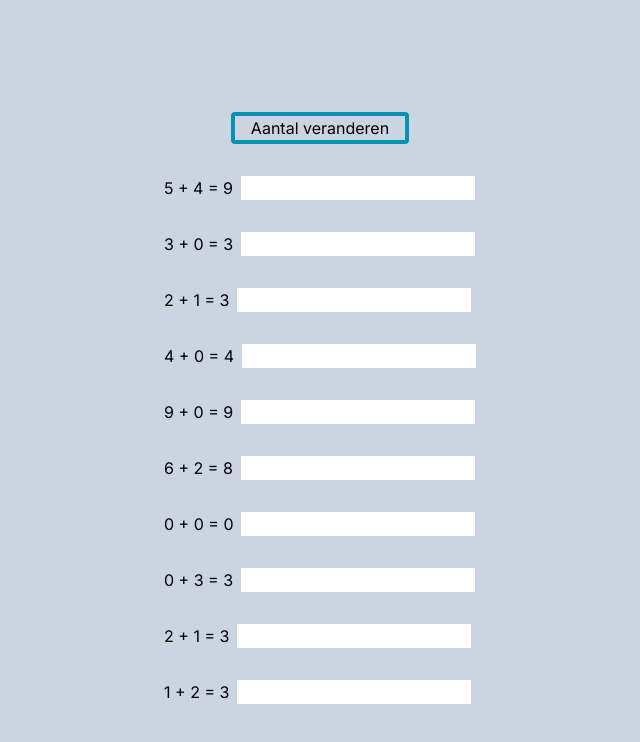
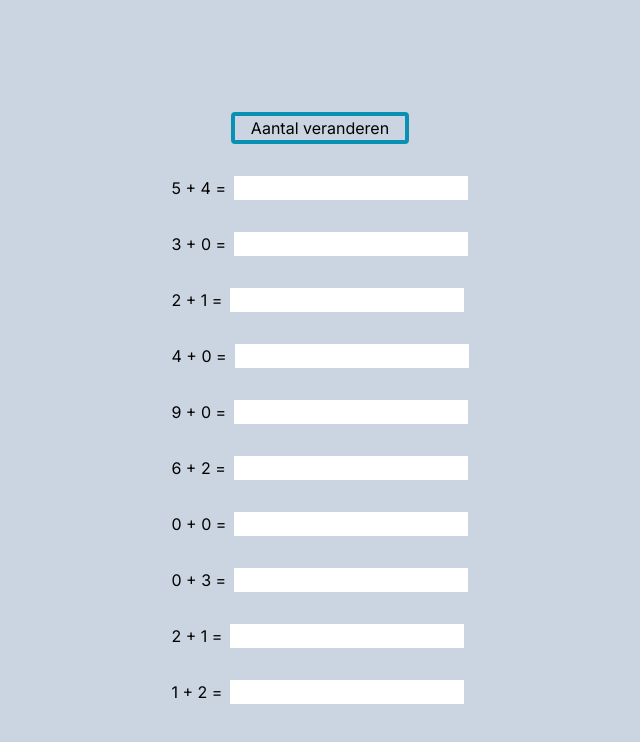
Before and after one commit to HellHunterMax/make-math, a Next.js app: page / in a window 1280 px wide. Both pictures are taken after a click on the button "SOMMEN Maken!". Shown: the top 742 px of the page, without its empty margins (320-960 px from the left). Built offline with nearby package versions, Linux system fonts and the light colour scheme.

Commit message:
fix: answer showing next to math

```diff
--- /dev/null
+++ b/src/components/math-question.tsx
@@ -0,0 +1,35 @@
+"use client";
+import { useState } from "react";
+import { MathQuestionProps } from "./math-questions";
+
+export function MathQuestion(props: MathQuestionProps) {
+	const [inputAnswer, setInputAnswer] = useState<number | null>(null);
+
+	const handleChange = (e: React.ChangeEvent<HTMLInputElement>) => {
+		setInputAnswer(Number(e.target.value));
+	};
+
+	return (
+		<div className="flex flex-row justify-start p-4">
+			<p className="pr-2">
+				{props.firstNumber} {props.operator} {props.secondNumber} =
+			</p>
+			<input
+				type="number"
+				value={inputAnswer ?? ""}
+				onChange={handleChange}
+			/>
+			{inputAnswer !== null && (
+				<p
+					className={`font-bold pl-2 ${
+						props.answer === inputAnswer
+							? "text-green-600"
+							: "text-red-600"
+					}`}
+				>
+					{props.answer === inputAnswer ? "GOED!" : "FOUT!"}
+				</p>
+			)}
+		</div>
+	);
+}
--- a/src/components/math-questions.tsx
+++ b/src/components/math-questions.tsx
@@ -1,8 +1,9 @@
 "use client";
 
 import { useState } from "react";
+import { MathQuestion } from "./math-question";
 
-type MathQuestionProps = {
+export type MathQuestionProps = {
 	firstNumber: number;
 	secondNumber: number;
 	operator: string;
@@ -41,36 +42,3 @@ export default function MathQuestions(props: MathType) {
 		</div>
 	);
 }
-
-function MathQuestion(props: MathQuestionProps) {
-	const [inputAnswer, setInputAnswer] = useState<number | null>(null);
-
-	const handleChange = (e: React.ChangeEvent<HTMLInputElement>) => {
-		setInputAnswer(Number(e.target.value));
-	};
-
-	return (
-		<div className="flex flex-row justify-start p-4">
-			<p className="pr-2">
-				{props.firstNumber} {props.operator} {props.secondNumber} ={" "}
-				{props.answer}
-			</p>
-			<input
-				type="number"
-				value={inputAnswer ?? ""}
-				onChange={handleChange}
-			/>
-			{inputAnswer !== null && (
-				<p
-					className={`font-bold pl-2 ${
-						props.answer === inputAnswer
-							? "text-green-600"
-							: "text-red-600"
-					}`}
-				>
-					{props.answer === inputAnswer ? "GOED!" : "FOUT!"}
-				</p>
-			)}
-		</div>
-	);
-}
```
